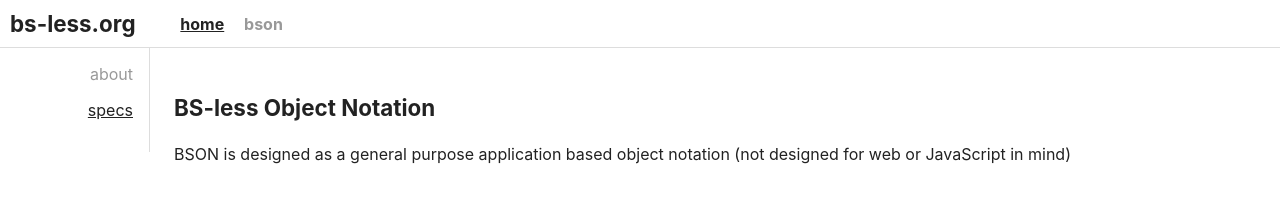
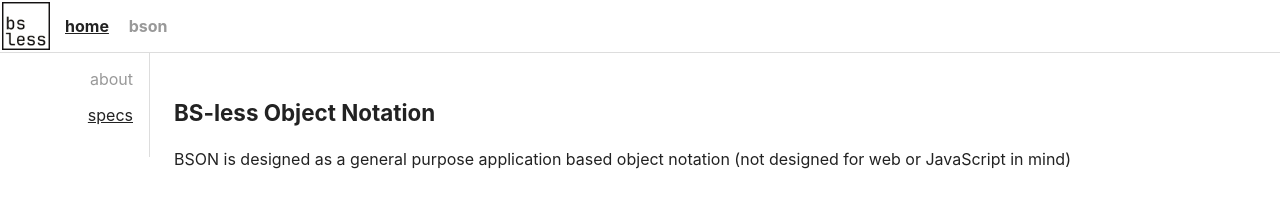
Before and after one commit to BS-less/BS-less.github.io, an Eleventy site: page src/bson/about.md in a window 1280 px wide. Built offline with nearby package versions, Linux system fonts and the light colour scheme; Eleventy itself is replaced by a stand-in of ours; files that its build step writes are made by us from their sources; files whose address does not match are found by name.

Commit message:
added logo

```diff
--- a/src/_includes/header.njk
+++ b/src/_includes/header.njk
@@ -1,5 +1,5 @@
 <header>
-    <p id="logo">bs-less.org</p>
+    <img src="site/bs-less.png" alt="bs-less logo">
     <nav>
 	<ul>
 	    {%- for subdir in collections | getNavItems(page.url) -%}
--- a/src/_resources/css/styles.css
+++ b/src/_resources/css/styles.css
@@ -15,7 +15,7 @@ header {
     align-items: center;
 }
 
-#logo { font-size: 1.4em; margin-right: 2em }
+header img { height: 3em; margin: -8px 15px -8px -8px }
 
 nav li {
     display: inline;
```
Also changed, not shown: src/_resources/site/bs-less.png (added).
